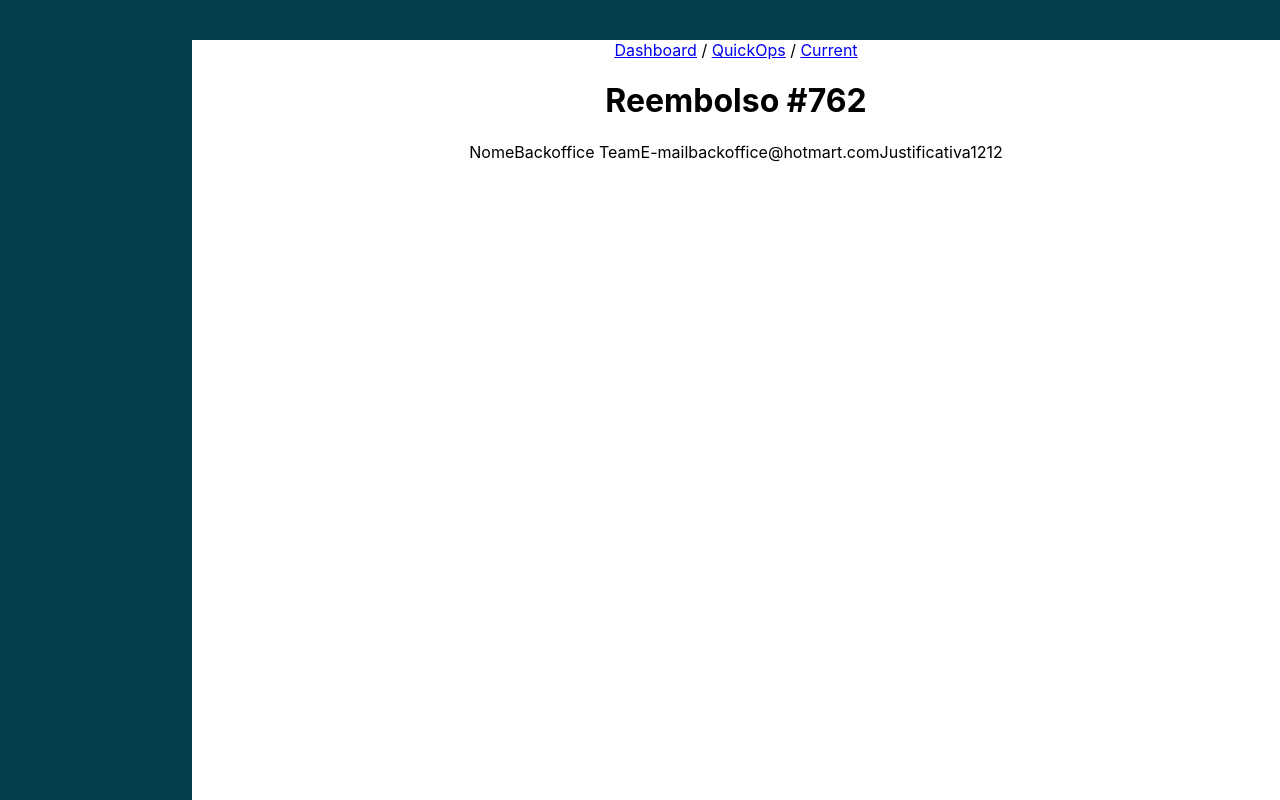
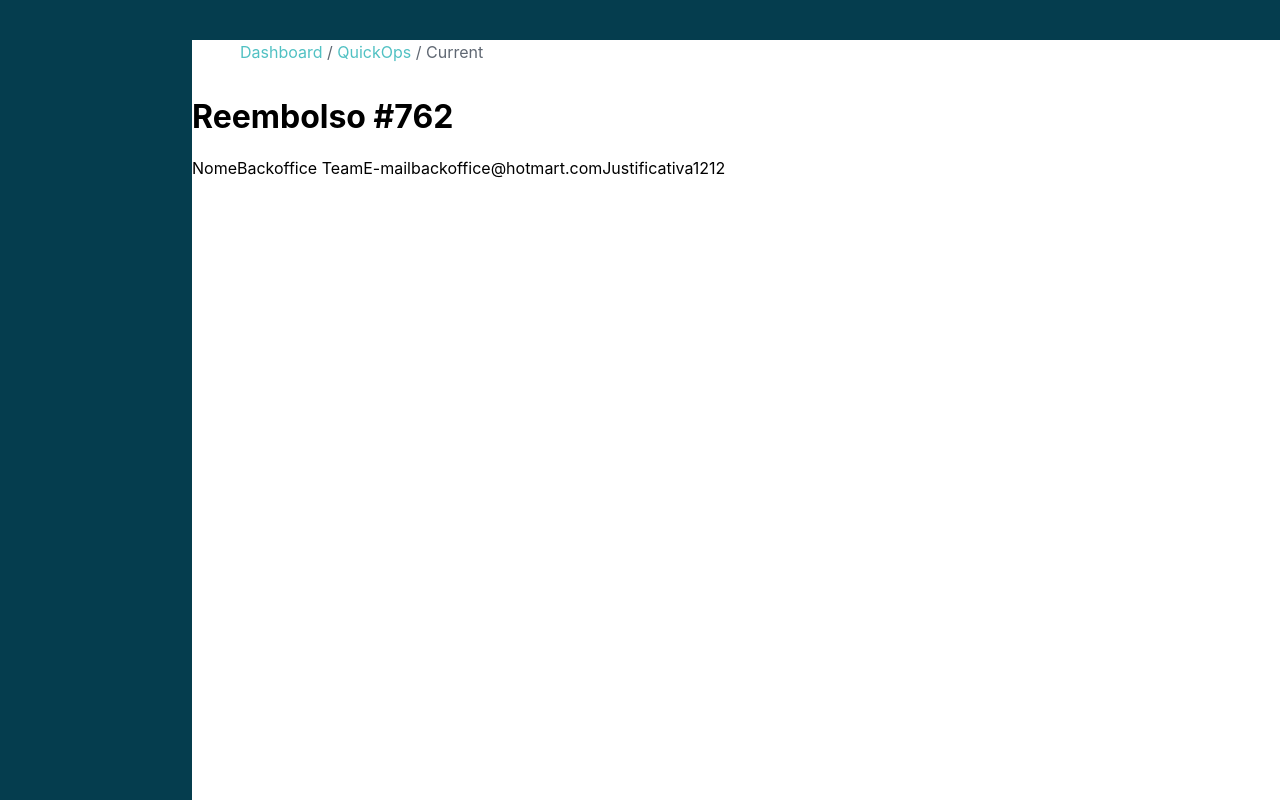
Before and after one commit to ArturQuirino/reembolso, a React (Create React App) app in the folder refund-app/: page / in a window 1280 px wide. Built offline with nearby package versions, Linux system fonts and the light colour scheme.

Commit message:
Adjustment on the style of the breadcrumb

```diff
--- a/refund-app/src/App.css
+++ b/refund-app/src/App.css
@@ -1,5 +1,4 @@
 .App {
-  text-align: center;
   background-color: #053d4e;
   min-height: 100vh;
   overflow: auto;
--- a/refund-app/src/components/breadcrumbs/Breadcrumbs.css
+++ b/refund-app/src/components/breadcrumbs/Breadcrumbs.css
@@ -0,0 +1,15 @@
+.breadcrumb {
+  margin: 12px 48px;
+  color: #5f6772;
+}
+
+.breadcrumb__anchorLinks {
+  text-decoration: none;
+  font-size: 1rem;
+  line-height: 1.5;
+  color: #51c1c3;
+}
+
+.breadcrumb__anchorLinks:last-of-type {
+  color: #5f6772;
+}
--- a/refund-app/src/components/breadcrumbs/Breadcrumbs.jsx
+++ b/refund-app/src/components/breadcrumbs/Breadcrumbs.jsx
@@ -1,21 +1,24 @@
 import React, { Fragment } from 'react';
 import PropTypes from 'prop-types';
+import './Breadcrumbs.css';
 
-const BreadCrumb = (props) => {
+const Breadcrumbs = (props) => {
   const { links } = props;
   return (
-    <nav>
+    <nav className="breadcrumb">
       {links.map((link, index) => (
         <Fragment key={link + index}>
           {index === 0 ? '' : ' / '}
-          <a href={link.url}>{link.label}</a>
+          <a href={link.url} className="breadcrumb__anchorLinks">
+            {link.label}
+          </a>
         </Fragment>
       ))}
     </nav>
   );
 };
 
-BreadCrumb.propTypes = {
+Breadcrumbs.propTypes = {
   links: PropTypes.arrayOf(
     PropTypes.shape({
       label: PropTypes.string.isRequired,
@@ -24,4 +27,4 @@ BreadCrumb.propTypes = {
   ),
 };
 
-export default BreadCrumb;
+export default Breadcrumbs;
--- a/refund-app/src/pages/currentRefund/CurrentRefund.jsx
+++ b/refund-app/src/pages/currentRefund/CurrentRefund.jsx
@@ -1,5 +1,5 @@
 import React, { Component, Fragment } from 'react';
-import BreadCrumb from '../../components/breadcrumbs/Breadcrumbs';
+import Breadcrumbs from '../../components/breadcrumbs/Breadcrumbs';
 import HeaderCurrentRefund from './headerCurrentRefund/HeaderCurrentRefund';
 
 import './CurrentRefund.css';
@@ -27,7 +27,7 @@ class CurrentRefundPage extends Component {
     return (
       <div className="currentRefund">
         <header className="currentRefund__header">
-          <BreadCrumb links={this.breadcrumb} />
+          <Breadcrumbs links={this.breadcrumb} />
           <HeaderCurrentRefund headerData={this.headerData} />
         </header>
       </div>
```
